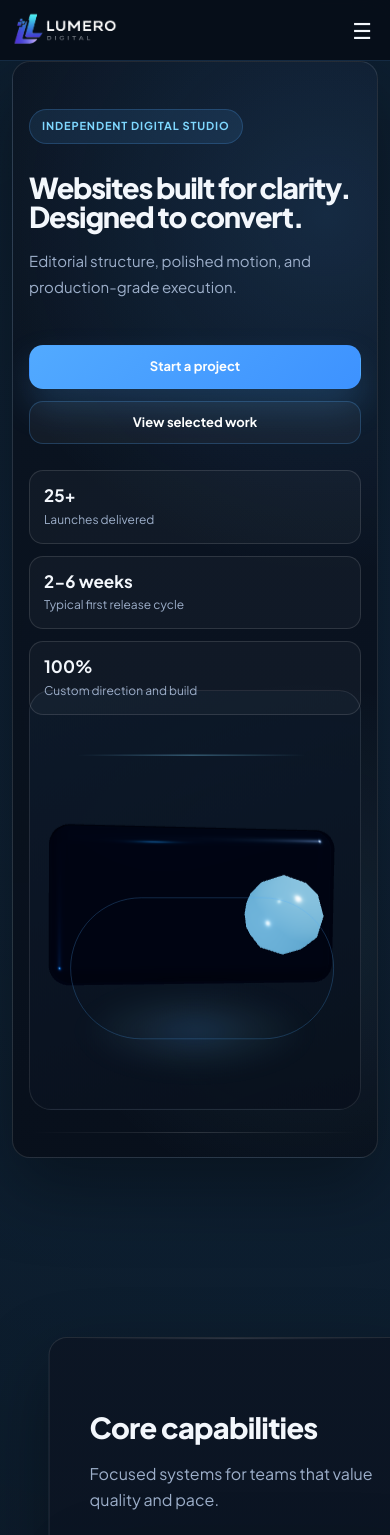
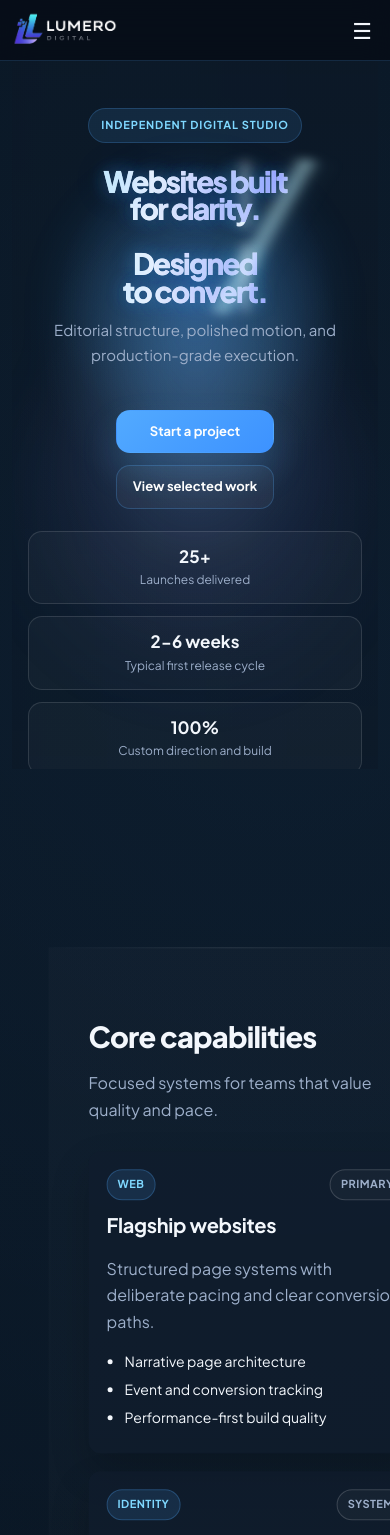
Before and after one commit to Tawha06/website-template, a React (Vite) app: page / in a window 390 px wide. Shown: the top 1535 px of the page. Built offline with nearby package versions, Linux system fonts and the light colour scheme.

Commit message:
Optimize hero typography and reduce animation lag

```diff
--- a/src/App.css
+++ b/src/App.css
@@ -13,8 +13,11 @@
   --accent-3: #8e96ff;
   --shadow: 0 30px 72px rgba(0, 0, 0, 0.34);
   --shadow-strong: 0 44px 100px rgba(0, 0, 0, 0.46);
-  --content-max: 1640px;
-  --frame-pad: clamp(16px, 3.6vw, 64px);
+  --content-max: 1760px;
+  --frame-pad: clamp(20px, 4vw, 72px);
+  --page-bg-1: #050d16;
+  --page-bg-2: #0b1624;
+  --page-halo: rgba(82, 170, 255, 0.11);
 }
 
 * {
@@ -31,9 +34,9 @@ body {
   min-height: 100vh;
   color: var(--text);
   background:
-    radial-gradient(circle at 72% 8%, rgba(82, 170, 255, 0.13), transparent 32%),
-    radial-gradient(circle at 28% 94%, rgba(142, 150, 255, 0.08), transparent 34%),
-    linear-gradient(180deg, #060f19 0%, #040b14 100%);
+    radial-gradient(circle at 72% 8%, var(--page-halo), transparent 32%),
+    radial-gradient(circle at 28% 94%, rgba(142, 150, 255, 0.06), transparent 34%),
+    linear-gradient(180deg, var(--page-bg-1) 0%, var(--page-bg-2) 100%);
   overflow-x: hidden;
 }
 
@@ -224,87 +227,111 @@ section {
 .footer {
   width: min(var(--content-max), calc(100% - var(--frame-pad) * 2));
   margin: 0 auto;
-  border: 1px solid var(--line);
-  border-radius: 24px;
+  border: 0;
+  border-radius: 0;
 }
 
 .hero,
 .section {
-  box-shadow: var(--shadow);
+  box-shadow: none;
 }
 
 .section {
   position: relative;
   padding: 58px 26px;
-  background: linear-gradient(180deg, rgba(11, 20, 34, 0.98), rgba(8, 16, 27, 0.96));
+  background: linear-gradient(180deg, rgba(255, 255, 255, 0.018), rgba(255, 255, 255, 0.01));
 }
 
 .section::before {
   content: "";
   position: absolute;
   top: 0;
-  left: 24px;
-  right: 24px;
+  left: 0;
+  right: 0;
   height: 1px;
-  background: linear-gradient(90deg, transparent, rgba(255, 255, 255, 0.15), transparent);
+  background: linear-gradient(90deg, transparent, rgba(255, 255, 255, 0.1), transparent);
 }
 
 .section.alt {
-  background: linear-gradient(180deg, rgba(10, 18, 30, 0.98), rgba(7, 14, 24, 0.97));
+  background: linear-gradient(180deg, rgba(255, 255, 255, 0.015), rgba(255, 255, 255, 0.008));
 }
 
 .services-panel {
-  background: linear-gradient(180deg, rgba(12, 22, 36, 0.98), rgba(9, 17, 29, 0.97));
+  background: linear-gradient(180deg, rgba(255, 255, 255, 0.02), rgba(255, 255, 255, 0.01));
 }
 
 .approach-panel {
-  background: linear-gradient(180deg, rgba(11, 20, 34, 0.98), rgba(8, 15, 26, 0.97));
+  background: linear-gradient(180deg, rgba(255, 255, 255, 0.016), rgba(255, 255, 255, 0.009));
 }
 
 .showroom-panel {
-  background: linear-gradient(180deg, rgba(10, 18, 30, 0.98), rgba(8, 15, 25, 0.96));
+  background: linear-gradient(180deg, rgba(255, 255, 255, 0.014), rgba(255, 255, 255, 0.008));
 }
 
 .pricing-panel {
-  background: linear-gradient(180deg, rgba(11, 21, 35, 0.98), rgba(9, 17, 28, 0.97));
+  background: linear-gradient(180deg, rgba(255, 255, 255, 0.017), rgba(255, 255, 255, 0.01));
 }
 
 .work-panel {
-  background: linear-gradient(180deg, rgba(9, 17, 28, 0.98), rgba(7, 14, 24, 0.97));
+  background: linear-gradient(180deg, rgba(255, 255, 255, 0.014), rgba(255, 255, 255, 0.008));
 }
 
 .contact-panel {
-  background: linear-gradient(180deg, rgba(11, 20, 34, 0.98), rgba(8, 16, 27, 0.97));
+  background: linear-gradient(180deg, rgba(255, 255, 255, 0.016), rgba(255, 255, 255, 0.009));
 }
 
 .hero {
   position: relative;
   min-height: calc(100vh - 88px);
-  padding: 80px 36px 54px;
+  padding: 88px 28px 82px;
   display: grid;
-  grid-template-columns: 1.1fr 0.9fr;
-  gap: 40px;
+  grid-template-columns: 1fr;
+  justify-items: center;
+  text-align: center;
   align-items: center;
   background:
-    radial-gradient(circle at 86% 14%, rgba(82, 170, 255, 0.15), transparent 36%),
-    radial-gradient(circle at 80% 80%, rgba(127, 216, 255, 0.09), transparent 28%),
-    linear-gradient(180deg, rgba(11, 21, 35, 0.99), rgba(8, 16, 27, 0.98));
+    radial-gradient(circle at 50% 34%, rgba(82, 170, 255, 0.2), transparent 28%),
+    radial-gradient(circle at 50% 42%, rgba(127, 216, 255, 0.11), transparent 34%),
+    radial-gradient(circle at 50% 58%, rgba(142, 150, 255, 0.08), transparent 42%),
+    linear-gradient(180deg, rgba(11, 21, 35, 0.35), rgba(8, 16, 27, 0.24));
   overflow: hidden;
+}
+
+.hero::before {
+  content: "";
+  position: absolute;
+  inset: -28%;
+  background:
+    radial-gradient(circle at 50% 40%, rgba(82, 170, 255, 0.28), transparent 22%),
+    radial-gradient(circle at 50% 52%, rgba(127, 216, 255, 0.12), transparent 20%),
+    radial-gradient(circle at 50% 58%, rgba(142, 150, 255, 0.08), transparent 34%);
+  filter: blur(18px);
+  opacity: 0.98;
+  transform: translate3d(0, 0, 0) scale(1);
+  animation: heroGlowPulse 14s ease-in-out infinite;
+  will-change: opacity, transform;
 }
 
 .hero::after {
   content: "";
   position: absolute;
-  left: 36px;
-  right: 36px;
-  bottom: 24px;
-  height: 1px;
-  background: linear-gradient(90deg, transparent, rgba(255, 255, 255, 0.14), transparent);
+  inset: 0;
+  background:
+    linear-gradient(180deg, transparent, rgba(255, 255, 255, 0.02), transparent),
+    linear-gradient(90deg, transparent 18%, rgba(127, 216, 255, 0.06) 40%, rgba(82, 170, 255, 0.11) 50%, rgba(142, 150, 255, 0.06) 60%, transparent 82%);
+  background-size: 100% 100%, 220% 100%;
+  opacity: 0.14;
+  mix-blend-mode: screen;
+  animation: heroBandFlow 18s ease-in-out infinite;
+  will-change: opacity, transform, background-position;
 }
 
 .hero-inner {
   position: relative;
   z-index: 2;
+  width: min(1180px, 100%);
+  display: grid;
+  justify-items: center;
 }
 
 .pill {
@@ -322,33 +349,131 @@ section {
 }
 
 .hero-title {
-  margin: 18px 0 0;
-  font-size: clamp(2.7rem, 5.2vw, 5rem);
-  line-height: 1.03;
-  letter-spacing: -1.2px;
+  position: relative;
+  margin: 14px 0 0;
+  display: inline-grid;
+  justify-items: center;
+  gap: 0.02em;
+  font-size: clamp(3rem, 5.95vw, 6.4rem);
+  line-height: 0.92;
+  letter-spacing: -1.7px;
   font-weight: 800;
+  max-width: 15ch;
+  color: rgba(242, 247, 255, 0.98);
+  text-wrap: balance;
+  text-shadow:
+    0 0 18px rgba(82, 170, 255, 0.18),
+    0 0 48px rgba(82, 170, 255, 0.1),
+    0 0 92px rgba(127, 216, 255, 0.08);
+  animation: heroTextPulse 10s ease-in-out infinite;
+}
+
+.hero-title::before {
+  content: attr(data-text);
+  position: absolute;
+  inset: 0;
+  color: transparent;
+  background: linear-gradient(105deg, var(--accent), #7ce6ff 24%, rgba(241, 249, 255, 0.98) 50%, #86a1ff 74%, var(--accent-2) 100%);
+  background-size: 180% 100%;
+  -webkit-background-clip: text;
+  background-clip: text;
+  opacity: 0.86;
+  filter: drop-shadow(0 0 12px rgba(82, 170, 255, 0.2));
+  animation: heroTitleFlow 18s ease-in-out infinite;
+  pointer-events: none;
+}
+
+.hero-title::after {
+  content: "";
+  position: absolute;
+  inset: -10% -14%;
+  background: linear-gradient(112deg, transparent 41%, rgba(131, 229, 255, 0.06) 46%, rgba(195, 246, 255, 0.9) 50%, rgba(131, 229, 255, 0.06) 54%, transparent 59%);
+  transform: translateX(-145%) rotate(8deg);
+  filter: blur(5px);
+  mix-blend-mode: screen;
+  opacity: 0.58;
+  animation: heroSweep 13s ease-in-out infinite;
+  pointer-events: none;
+}
+
+.hero-title-line {
+  position: relative;
+  display: inline-block;
+}
+
+.hero-title-line::before {
+  content: attr(data-text);
+  position: absolute;
+  inset: 0;
+  color: transparent;
+  background: linear-gradient(95deg, rgba(82, 170, 255, 0.94), rgba(127, 216, 255, 0.98), rgba(242, 247, 255, 1), rgba(142, 150, 255, 0.9), rgba(82, 170, 255, 0.94));
+  background-size: 200% 100%;
+  -webkit-background-clip: text;
+  background-clip: text;
+  opacity: 0.9;
+  filter: drop-shadow(0 0 9px rgba(82, 170, 255, 0.14));
+  animation: heroLineShift 20s linear infinite;
+  pointer-events: none;
+}
+
+.hero-title-line::after {
+  content: "";
+  position: absolute;
+  inset: -12% -8%;
+  background: linear-gradient(90deg, transparent 40%, rgba(113, 220, 255, 0.18) 48%, rgba(255, 255, 255, 0.82) 50%, rgba(113, 220, 255, 0.18) 52%, transparent 60%);
+  transform: translateX(-150%);
+  filter: blur(6px);
+  opacity: 0.44;
+  animation: heroLineSweep 13s ease-in-out infinite;
+  pointer-events: none;
+}
+
+.hero:hover .hero-title {
+  text-shadow:
+    0 0 24px rgba(82, 170, 255, 0.2),
+    0 0 58px rgba(82, 170, 255, 0.1);
+}
+
+.hero:hover .hero-title::before,
+.hero:hover .hero-title-line::before {
+  opacity: 0.88;
+}
+
+.hero:hover .hero-title {
+  text-shadow:
+    0 0 24px rgba(82, 170, 255, 0.24),
+    0 0 60px rgba(82, 170, 255, 0.12),
+    0 0 108px rgba(127, 216, 255, 0.08);
 }
 
 .sub {
-  margin: 16px 0 0;
-  max-width: 46ch;
+  margin: 12px 0 0;
+  max-width: 52ch;
   color: var(--muted);
-  font-size: 17px;
-  line-height: 1.72;
+  font-size: 18px;
+  line-height: 1.7;
 }
 
 .cta {
-  margin-top: 22px;
+  margin-top: 18px;
   display: flex;
   flex-wrap: wrap;
   gap: 12px;
+  justify-content: center;
 }
 
 .hero-badges {
-  margin-top: 24px;
+  margin-top: 20px;
   display: grid;
   grid-template-columns: repeat(3, minmax(0, 1fr));
   gap: 12px;
+  width: min(760px, 100%);
+}
+
+.hero-kpis {
+  justify-content: center;
+  margin-left: auto;
+  margin-right: auto;
 }
 
 .badge-pill {
@@ -379,52 +504,114 @@ section {
   font-size: 12px;
 }
 
-.hero-art {
-  position: relative;
-  min-height: 520px;
-  border-radius: 22px;
-  border: 1px solid rgba(255, 255, 255, 0.1);
-  background: linear-gradient(160deg, rgba(14, 26, 43, 0.94), rgba(9, 17, 29, 0.96));
-  overflow: hidden;
-}
-
-.hero-canvas-wrap {
-  position: absolute;
-  inset: 0;
-  pointer-events: none;
-}
-
-.hero-orbit {
-  position: absolute;
-  inset: auto 10% 14% 10%;
-  height: 34%;
-  border: 1px solid rgba(82, 170, 255, 0.24);
-  border-radius: 999px;
-}
-
-.hero-gridline {
-  position: absolute;
-  inset: 18% auto auto 14%;
-  width: 70%;
-  height: 1px;
-  background: linear-gradient(90deg, transparent, rgba(127, 216, 255, 0.54), transparent);
-}
-
-.hero-reflection {
-  position: absolute;
-  inset: auto 14% 8% 14%;
-  height: 20%;
-  border-radius: 50%;
-  background: radial-gradient(ellipse at center, rgba(82, 170, 255, 0.22), rgba(127, 216, 255, 0.08), transparent 68%);
-  filter: blur(12px);
-  pointer-events: none;
-}
-
 .section-head h2 {
   margin: 0;
   font-size: clamp(29px, 4vw, 40px);
   letter-spacing: -0.75px;
   font-weight: 800;
+}
+
+@keyframes heroGlowPulse {
+  0%,
+  100% {
+    opacity: 0.84;
+    transform: scale(1);
+  }
+
+  50% {
+    opacity: 1;
+    transform: scale(1.03);
+  }
+}
+
+@keyframes heroBandFlow {
+  0% {
+    background-position: 0 0, 0% 50%;
+  }
+
+  100% {
+    background-position: 0 0, 200% 50%;
+  }
+}
+
+@keyframes heroLineShift {
+  0%,
+  100% {
+    background-position: 0% 50%;
+  }
+
+  50% {
+    background-position: 100% 50%;
+  }
+}
+
+@keyframes heroTextPulse {
+  0%,
+  100% {
+    text-shadow:
+      0 0 18px rgba(82, 170, 255, 0.18),
+      0 0 48px rgba(82, 170, 255, 0.1),
+      0 0 92px rgba(127, 216, 255, 0.08);
+  }
+
+  50% {
+    text-shadow:
+      0 0 22px rgba(82, 170, 255, 0.24),
+      0 0 60px rgba(82, 170, 255, 0.14),
+      0 0 106px rgba(127, 216, 255, 0.12);
+  }
+}
+
+@keyframes heroSweep {
+  0%,
+  30% {
+    transform: translateX(-135%) rotate(8deg);
+    opacity: 0;
+  }
+
+  40% {
+    opacity: 0.72;
+  }
+
+  48% {
+    transform: translateX(20%) rotate(8deg);
+    opacity: 0.78;
+  }
+
+  60% {
+    opacity: 0;
+  }
+
+  100% {
+    transform: translateX(140%) rotate(8deg);
+    opacity: 0;
+  }
+}
+
+@keyframes heroLineSweep {
+  0%,
+  36% {
+    transform: translateX(-130%);
+    opacity: 0;
+  }
+
+  46% {
+    opacity: 0.44;
+  }
+
+  54% {
+    transform: translateX(20%);
+    opacity: 0.62;
+  }
+
+  62% {
+    opacity: 0;
+  }
+
+  100% {
+    transform: translateX(150%);
+    opacity: 0;
+  }
 }
 
 .section-head p {
@@ -457,13 +644,13 @@ section {
   --glare-x: 50%;
   --glare-y: 50%;
   position: relative;
-  border-radius: 22px;
-  border: 1px solid var(--line);
-  background: linear-gradient(180deg, rgba(16, 28, 45, 0.98), rgba(12, 21, 36, 0.96));
+  border-radius: 12px;
+  border: 0;
+  background: rgba(16, 28, 45, 0.66);
   overflow: hidden;
   transform: perspective(920px) rotateX(var(--tilt-rx)) rotateY(var(--tilt-ry)) translate3d(0, 0, 0);
-  box-shadow: var(--shadow);
-  transition: transform 260ms ease, box-shadow 260ms ease, border-color 260ms ease;
+  box-shadow: 0 18px 38px rgba(0, 0, 0, 0.18);
+  transition: transform 260ms ease, box-shadow 260ms ease, background-color 260ms ease;
 }
 
 .card::before,
@@ -473,7 +660,7 @@ section {
   position: absolute;
   inset: 0;
   pointer-events: none;
-  background: radial-gradient(circle at var(--glare-x, 50%) var(--glare-y, 50%), rgba(127, 216, 255, 0.18), transparent 44%);
+  background: radial-gradient(circle at var(--glare-x, 50%) var(--glare-y, 50%), rgba(127, 216, 255, 0.14), transparent 44%);
   opacity: 0;
   transition: opacity 220ms ease;
 }
@@ -487,8 +674,8 @@ section {
 .card:hover,
 .price-card:hover,
 .shot:hover {
-  border-color: var(--line-strong);
-  box-shadow: var(--shadow-strong);
+  box-shadow: 0 24px 54px rgba(0, 0, 0, 0.24);
+  background: rgba(18, 31, 49, 0.76);
 }
 
 .card {
@@ -598,10 +785,10 @@ section {
 
 .approach-story,
 .approach-metrics {
-  border: 1px solid var(--line);
-  border-radius: 22px;
-  background: linear-gradient(180deg, rgba(15, 26, 43, 0.98), rgba(10, 18, 30, 0.97));
-  box-shadow: var(--shadow);
+  border: 0;
+  border-radius: 12px;
+  background: rgba(15, 26, 43, 0.5);
+  box-shadow: 0 16px 34px rgba(0, 0, 0, 0.14);
 }
 
 .approach-story {
@@ -659,13 +846,13 @@ section {
 
 .metric-box,
 .metric-quote {
-  border-radius: 13px;
-  border: 1px solid var(--line);
+  border-radius: 10px;
+  border: 0;
 }
 
 .metric-box {
   padding: 14px;
-  background: rgba(255, 255, 255, 0.03);
+  background: rgba(255, 255, 255, 0.025);
 }
 
 .metric-box span,
@@ -684,8 +871,7 @@ section {
 
 .metric-quote {
   padding: 16px 14px;
-  border-color: rgba(82, 170, 255, 0.3);
-  background: rgba(82, 170, 255, 0.11);
+  background: rgba(82, 170, 255, 0.08);
 }
 
 .metric-quote p {
@@ -708,10 +894,10 @@ section {
 }
 
 .device {
-  border: 1px solid var(--line);
-  border-radius: 22px;
-  background: linear-gradient(180deg, rgba(13, 23, 38, 0.98), rgba(10, 19, 32, 0.96));
-  box-shadow: var(--shadow);
+  border: 0;
+  border-radius: 12px;
+  background: rgba(13, 23, 38, 0.42);
+  box-shadow: 0 16px 34px rgba(0, 0, 0, 0.14);
   overflow: hidden;
 }
 
@@ -752,7 +938,7 @@ section {
   position: relative;
   height: 380px;
   padding: 18px;
-  background: linear-gradient(170deg, rgba(9, 19, 34, 0.96), rgba(8, 16, 28, 0.98));
+  background: linear-gradient(170deg, rgba(9, 19, 34, 0.58), rgba(8, 16, 28, 0.78));
   overflow: hidden;
 }
 
@@ -780,8 +966,8 @@ section {
 
 .demo-pill {
   padding: 6px 10px;
-  border: 1px solid rgba(82, 170, 255, 0.3);
-  background: rgba(82, 170, 255, 0.12);
+  border: 0;
+  background: rgba(82, 170, 255, 0.11);
   color: var(--accent-2);
 }
 
@@ -1010,15 +1196,14 @@ section {
 }
 
 .price-card.featured {
-  border-color: rgba(82, 170, 255, 0.34);
-  background: linear-gradient(180deg, rgba(19, 34, 54, 0.98), rgba(11, 20, 32, 0.97));
+  background: rgba(19, 34, 54, 0.78);
 }
 
 .price-chip {
   padding: 6px 10px;
-  border: 1px solid var(--line);
+  border: 0;
   color: var(--muted);
-  background: rgba(255, 255, 255, 0.03);
+  background: rgba(255, 255, 255, 0.04);
 }
 
 .price-chip.glow {
@@ -1036,9 +1221,9 @@ section {
   align-items: flex-start;
   gap: 12px;
   padding: 14px 16px;
-  border-radius: 14px;
-  border: 1px solid var(--line);
-  background: rgba(255, 255, 255, 0.03);
+  border-radius: 10px;
+  border: 0;
+  background: rgba(255, 255, 255, 0.02);
 }
 
 .note-box b {
@@ -1046,7 +1231,7 @@ section {
 }
 
 .shot {
-  background: rgba(11, 19, 30, 0.98);
+  background: rgba(11, 19, 30, 0.56);
 }
 
 .media {
@@ -1063,9 +1248,8 @@ section {
   z-index: 2;
   padding: 9px 12px;
   border-radius: 12px;
-  border: 1px solid rgba(255, 255, 255, 0.2);
-  background: rgba(6, 12, 21, 0.78);
-  backdrop-filter: blur(6px);
+  border: 0;
+  background: rgba(6, 12, 21, 0.62);
 }
 
 .shot-overlay span {
@@ -1104,10 +1288,10 @@ section {
 
 .contact-copy,
 .form {
-  border: 1px solid var(--line);
-  border-radius: 20px;
-  background: rgba(11, 19, 31, 0.98);
-  box-shadow: var(--shadow);
+  border: 0;
+  border-radius: 12px;
+  background: rgba(11, 19, 31, 0.52);
+  box-shadow: 0 16px 34px rgba(0, 0, 0, 0.14);
   padding: 24px;
 }
 
@@ -1185,11 +1369,11 @@ textarea {
 }
 
 .footer {
-  border-radius: 16px;
-  border-color: rgba(255, 255, 255, 0.08);
-  background: rgba(8, 14, 23, 0.96);
+  border-radius: 0;
+  border: 0;
+  background: transparent;
   box-shadow: none;
-  padding: 28px 18px 32px;
+  padding: 18px 0 32px;
 }
 
 .footer::before {
@@ -1254,8 +1438,8 @@ textarea {
 .legal-card {
   width: min(760px, calc(100vw - 32px));
   max-height: min(84vh, 860px);
-  border-radius: 20px;
-  border: 1px solid var(--line);
+  border-radius: 14px;
+  border: 0;
   background: rgba(10, 18, 30, 0.98);
   box-shadow: var(--shadow-strong);
   overflow-y: auto;
@@ -1280,7 +1464,7 @@ textarea {
 
 .legal-actions {
   bottom: 0;
-  border-top: 1px solid var(--line);
+  border-top: 0;
 }
 
 .legal-close {
@@ -1314,14 +1498,9 @@ textarea {
   }
 
   .hero {
-    grid-template-columns: 1fr;
     min-height: auto;
-    padding-top: 56px;
-    gap: 28px;
-  }
-
-  .hero-art {
-    min-height: 420px;
+    padding-top: 72px;
+    padding-bottom: 64px;
   }
 
   .links {
@@ -1340,6 +1519,10 @@ textarea {
   .contact {
     grid-template-columns: 1fr;
   }
+
+  .hero-badges {
+    grid-template-columns: repeat(3, minmax(0, 1fr));
+  }
 }
 
 @media (max-width: 768px) {
@@ -1348,8 +1531,7 @@ textarea {
   }
 
   .hero::after {
-    left: 18px;
-    right: 18px;
+    opacity: 0.1;
   }
 
   .section {
@@ -1357,11 +1539,13 @@ textarea {
   }
 
   .hero-title {
-    font-size: clamp(2.1rem, 7vw, 3.4rem);
+    font-size: clamp(2.2rem, 7.4vw, 3.6rem);
+    max-width: 12ch;
   }
 
   .sub {
     font-size: 15px;
+    max-width: 40ch;
   }
 
   .hero-badges {
@@ -1393,12 +1577,6 @@ textarea {
 @media (max-width: 640px) {
   .nav {
     padding: 12px 0;
-  }
-
-  .hero,
-  .section,
-  .footer {
-    border-radius: 18px;
   }
 
   .hero {
@@ -1425,7 +1603,7 @@ textarea {
   }
 
   .hero-title {
-    font-size: clamp(1.8rem, 6vw, 2.6rem);
+    font-size: clamp(1.85rem, 6vw, 2.8rem);
   }
 
   .card,
--- a/src/App.jsx
+++ b/src/App.jsx
@@ -4,8 +4,6 @@ import logo from '../assets/logo.png'
 import workWebsite from '../assets/work-website.mp4'
 import workLogo from '../assets/work-logo.mp4'
 import workApp from '../assets/work-app.mp4'
-import { Canvas, useFrame } from '@react-three/fiber'
-import { Float, OrbitControls, RoundedBox } from '@react-three/drei'
 import Lenis from 'lenis'
 import gsap from 'gsap'
 import { ScrollTrigger } from 'gsap/ScrollTrigger'
@@ -94,43 +92,6 @@ const legalCopy = {
   },
 }
 
-function HeroScene() {
-  const groupRef = useRef()
-  const orbRef = useRef()
-
-  useFrame((state) => {
-    if (!groupRef.current) return
-    const t = state.clock.elapsedTime
-    groupRef.current.rotation.y = Math.sin(t * 0.24) * 0.16
-    groupRef.current.rotation.x = Math.cos(t * 0.18) * 0.07
-    if (orbRef.current) {
-      orbRef.current.position.y = Math.sin(t * 0.54) * 0.12
-      orbRef.current.rotation.y = t * 0.16
-    }
-  })
-
-  return (
-    <>
-      <ambientLight intensity={0.42} />
-      <directionalLight position={[2.8, 3.4, 2.2]} intensity={1.35} color="#cfe9ff" />
-      <directionalLight position={[-2.5, -1.2, 1.6]} intensity={0.78} color="#6db7ff" />
-      <pointLight position={[0, 1.5, 2.2]} intensity={0.95} color="#8bd6ff" />
-      <Float floatIntensity={0.54} rotationIntensity={0.26} speed={0.82}>
-        <group ref={groupRef}>
-          <RoundedBox args={[2.6, 1.42, 0.24]} radius={0.18} smoothness={5}>
-            <meshStandardMaterial color="#101e34" metalness={0.56} roughness={0.2} emissive="#0a1d35" emissiveIntensity={0.34} />
-          </RoundedBox>
-          <mesh ref={orbRef} position={[0.7, 0.18, 0.45]}>
-            <icosahedronGeometry args={[0.34, 1]} />
-            <meshStandardMaterial color="#8ad5ff" metalness={0.3} roughness={0.22} emissive="#5ab7ff" emissiveIntensity={0.52} />
-          </mesh>
-        </group>
-      </Float>
-      <OrbitControls enablePan={false} enableZoom={false} enableRotate={false} />
-    </>
-  )
-}
-
 function App() {
   const appRef = useRef(null)
   const [menuOpen, setMenuOpen] = useState(false)
@@ -179,6 +140,37 @@ function App() {
 
     const mm = gsap.matchMedia()
     const ctx = gsap.context(() => {
+      const themeStops = [
+        { bg1: '#050d16', bg2: '#081321', halo: 'rgba(82, 170, 255, 0.10)' },
+        { bg1: '#081420', bg2: '#0b1828', halo: 'rgba(82, 170, 255, 0.12)' },
+        { bg1: '#0a1624', bg2: '#0e1b2c', halo: 'rgba(82, 170, 255, 0.13)' },
+        { bg1: '#0b1727', bg2: '#102034', halo: 'rgba(127, 216, 255, 0.12)' },
+        { bg1: '#0b1626', bg2: '#0f1e32', halo: 'rgba(142, 150, 255, 0.11)' },
+      ]
+
+      const applyTheme = (progress) => {
+        const position = progress * (themeStops.length - 1)
+        const index = Math.min(themeStops.length - 2, Math.max(0, Math.floor(position)))
+        const local = position - index
+        const current = themeStops[index]
+        const next = themeStops[index + 1]
+
+        const root = document.documentElement.style
+        root.setProperty('--page-bg-1', gsap.utils.interpolate(current.bg1, next.bg1, local))
+        root.setProperty('--page-bg-2', gsap.utils.interpolate(current.bg2, next.bg2, local))
+        root.setProperty('--page-halo', gsap.utils.interpolate(current.halo, next.halo, local))
+      }
+
+      applyTheme(0)
+
+      ScrollTrigger.create({
+        trigger: appRef.current,
+        start: 'top top',
+        end: 'bottom bottom',
+        scrub: 1,
+        onUpdate: (self) => applyTheme(self.progress),
+      })
+
       const heroIntro = gsap.timeline({ defaults: { ease: 'power3.out', duration: 1.1 } })
 
       heroIntro
@@ -187,46 +179,6 @@ function App() {
         .from('.hero-sub', { y: 22 }, '-=0.78')
         .from('.hero-cta-row .btn', { y: 24, stagger: 0.08 }, '-=0.8')
         .from('.hero-kpis .badge-pill', { y: 26, stagger: 0.08 }, '-=0.75')
-
-      gsap.to('.hero-orbit', {
-        y: -12,
-        x: 8,
-        duration: 5.6,
-        ease: 'sine.inOut',
-        repeat: -1,
-        yoyo: true,
-      })
-
-      gsap.to('.hero-gridline', {
-        y: -18,
-        duration: 4.8,
-        ease: 'sine.inOut',
-        repeat: -1,
-        yoyo: true,
-      })
-
-      gsap.to('.hero-layer-back', {
-        yPercent: -14,
-        ease: 'none',
-        scrollTrigger: {
-          trigger: '.hero',
-          start: 'top top',
-          end: 'bottom top',
-          scrub: 1.1,
-        },
-      })
-
-      gsap.to('.hero-layer-front', {
-        yPercent: -8,
-        xPercent: 5,
-        ease: 'none',
-        scrollTrigger: {
-          trigger: '.hero',
-          start: 'top top',
-          end: 'bottom top',
-          scrub: 1,
-        },
-      })
 
       gsap.utils.toArray('.section-panel').forEach((section, index) => {
         const dir = index % 2 === 0 ? -10 : 10
@@ -284,7 +236,7 @@ function App() {
 
       mm.add('(min-width: 981px)', () => {
         gsap.to('.gallery .shot', {
-          yPercent: -6,
+          yPercent: -4,
           ease: 'none',
           stagger: 0.08,
           scrollTrigger: {
@@ -447,9 +399,9 @@ function App() {
             <p className="pill hero-kicker">Independent digital studio</p>
 
             <h1 className="hero-title">
-              <span className="hero-title-line">Websites built for clarity.</span>
+              <span className="hero-title-line" data-text="Websites built for clarity.">Websites built for clarity.</span>
               <br />
-              <span className="hero-title-line">Designed to convert.</span>
+              <span className="hero-title-line" data-text="Designed to convert.">Designed to convert.</span>
             </h1>
 
             <p className="sub hero-sub">
@@ -475,17 +427,6 @@ function App() {
                 <small>Custom direction and build</small>
               </div>
             </div>
-          </div>
-
-          <div className="hero-art hero-layer-back" data-depth="0.16">
-            <div className="hero-canvas-wrap">
-              <Canvas camera={{ position: [0, 0, 5], fov: 42 }} dpr={[1, 2]}>
-                <HeroScene />
-              </Canvas>
-            </div>
-            <div className="hero-orbit" aria-hidden="true" />
-            <div className="hero-gridline" aria-hidden="true" />
-            <div className="hero-reflection hero-layer-front" aria-hidden="true" data-depth="0.08" />
           </div>
         </section>
 
```
Also changed, not shown: 1 other file (tests, documents, lock files or other folders).
